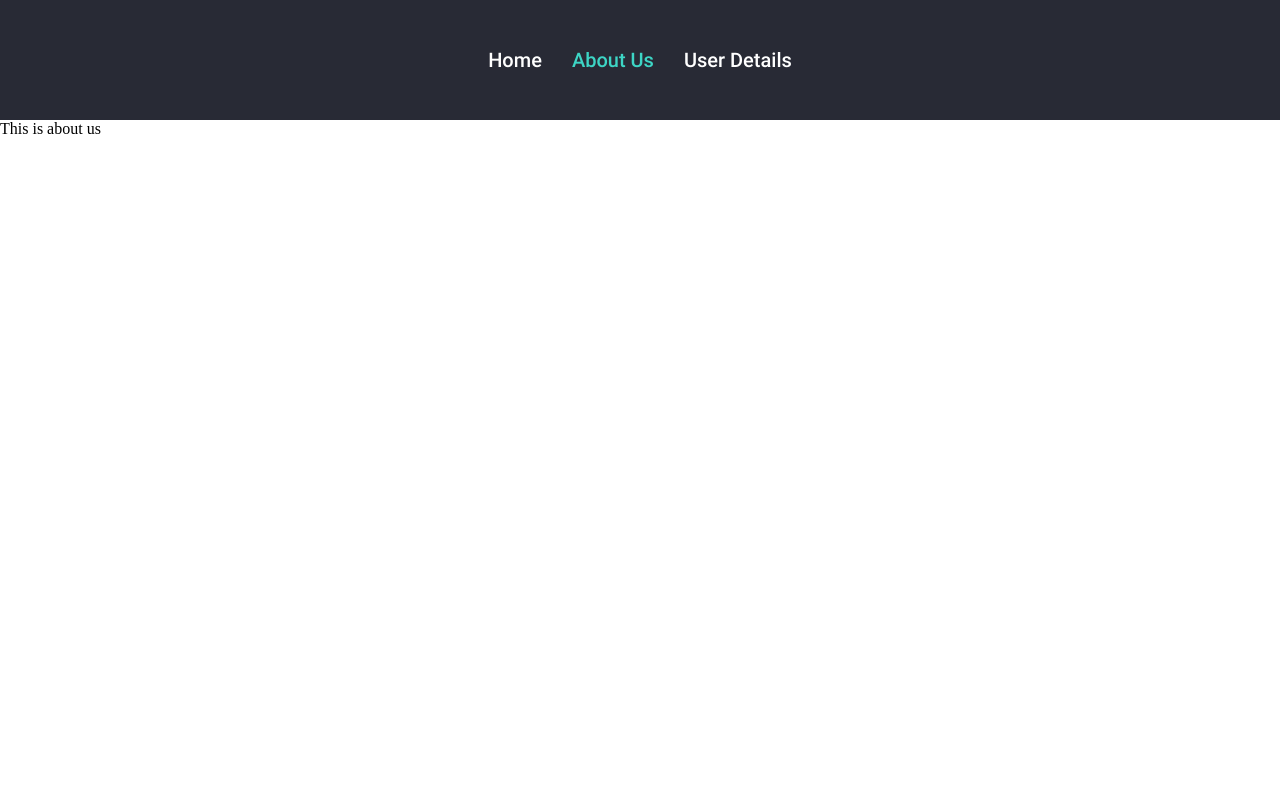
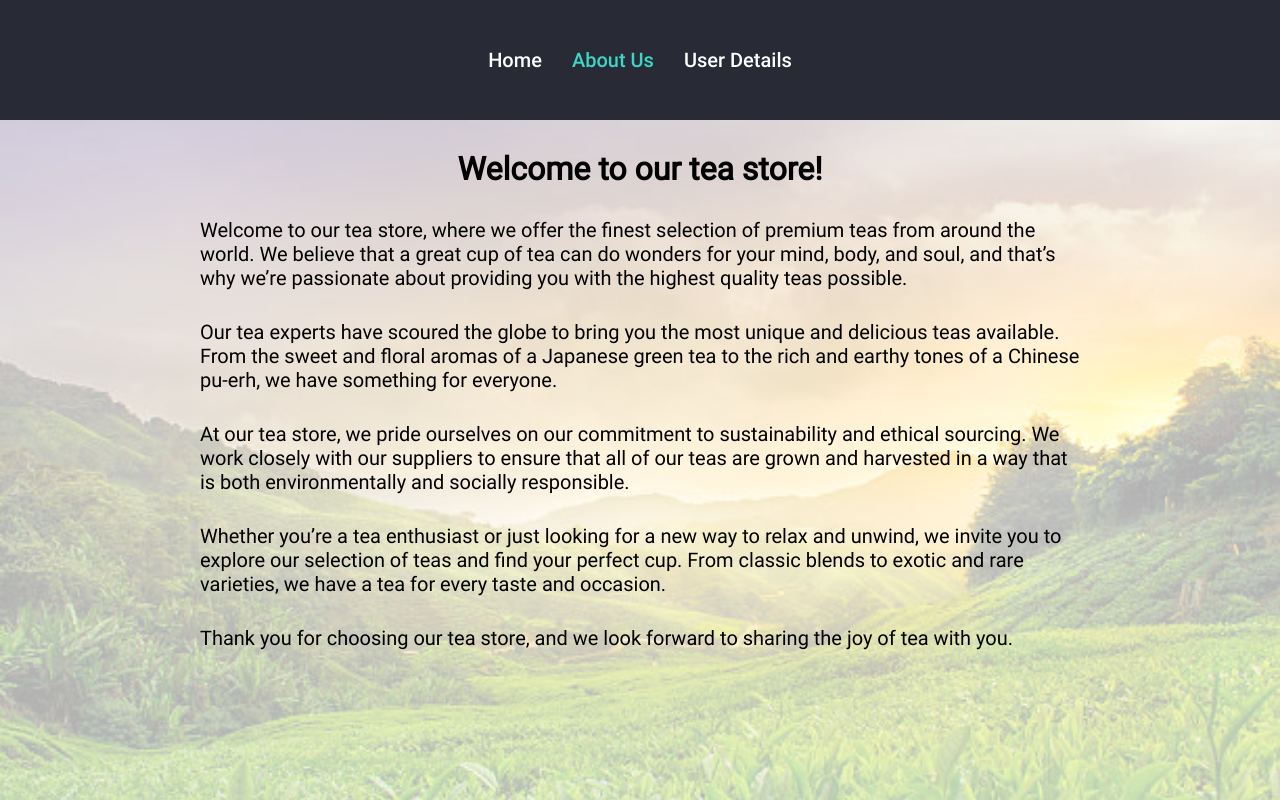
Before and after one commit to shevelevbv/RSS-React-March2023, a React (Vite) app in the folder components/: page /about in a window 1280 px wide. Built offline with nearby package versions, Linux system fonts and the light colour scheme.

Commit message:
feat: add About Us content

```diff
--- a/components/src/pages/About.tsx
+++ b/components/src/pages/About.tsx
@@ -1,8 +1,38 @@
 import React from 'react';
+import '../styles/About.scss';
 
 class Home extends React.Component {
   render = (): JSX.Element => {
-    return <div>This is about us</div>;
+    return (
+      <main className="main-about">
+        <h1>Welcome to our tea store!</h1>
+        <p>
+          Welcome to our tea store, where we offer the finest selection of premium teas from around
+          the world. We believe that a great cup of tea can do wonders for your mind, body, and
+          soul, and that&rsquo;s why we&rsquo;re passionate about providing you with the highest
+          quality teas possible.
+        </p>
+        <p>
+          Our tea experts have scoured the globe to bring you the most unique and delicious teas
+          available. From the sweet and floral aromas of a Japanese green tea to the rich and earthy
+          tones of a Chinese pu-erh, we have something for everyone.
+        </p>
+        <p>
+          At our tea store, we pride ourselves on our commitment to sustainability and ethical sourcing.
+          We work closely with our suppliers to ensure that all of our teas are grown and harvested in a way
+          that is both environmentally and socially responsible.
+        </p>
+        <p>
+          Whether you&rsquo;re a tea enthusiast or just looking for a new way to relax and unwind,
+          we invite you to explore our selection of teas and find your perfect cup. From classic
+          blends to exotic and rare varieties, we have a tea for every taste and occasion.
+        </p>
+        <p>
+          Thank you for choosing our tea store, and we look forward to sharing the joy of tea with
+          you.
+        </p>
+      </main>
+    );
   };
 }
 
--- a/components/src/pages/Home.tsx
+++ b/components/src/pages/Home.tsx
@@ -9,7 +9,7 @@ class Home extends React.Component {
   cards: Array<ICard> = data;
   render = (): JSX.Element => {
     return (
-      <main className="main_home">
+      <main className="main-home">
         <Search />
         <ul role="cards-container" className="cards">
           {this.cards.map((card: ICard) => (
--- /dev/null
+++ b/components/src/styles/About.scss
@@ -0,0 +1,32 @@
+.main-about {
+  font-family: "Roboto Regular", sans-serif;
+  height: calc(100vh - 180px);
+  padding: 30px 200px;
+  display: flex;
+  flex-direction: column;
+  row-gap: 30px;
+  position: relative;
+
+  &::before {
+    content: '';
+    display: block;
+    position: absolute;
+    left: 0;
+    top: 0;
+    width: 100%;
+    height: 100%;
+    opacity: 0.3;
+    background-image: url("../../public/img/tea-plantation.jpg");
+    background-size: cover;
+  }
+
+  & h1 {
+    align-self: center;
+    position: relative;
+  }
+
+  & p {
+    font-size: 20px;
+    position: relative;
+  }
+}
--- a/components/src/styles/App.scss
+++ b/components/src/styles/App.scss
@@ -3,6 +3,14 @@
 * {
   margin: 0;
   padding: 0;
+}
+
+body {
+  background-color: #282a35;
+}
+
+main {
+  background-color: white;
 }
 
 ul {
--- a/components/src/styles/Home.scss
+++ b/components/src/styles/Home.scss
@@ -1,4 +1,4 @@
-.main_home {
+.main-home {
   padding: 30px;
   display: flex;
   flex-direction: column;
--- a/components/src/styles/UserDetails.scss
+++ b/components/src/styles/UserDetails.scss
@@ -1,5 +1,6 @@
 .main-form {
   display: flex;
+  min-height: calc(100vh - 190px);
   flex-direction: column;
   align-items:  center;
   padding: 30px;
```
Also changed, not shown: components/public/img/tea-plantation.jpg (added).
